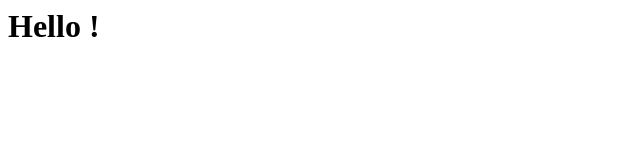
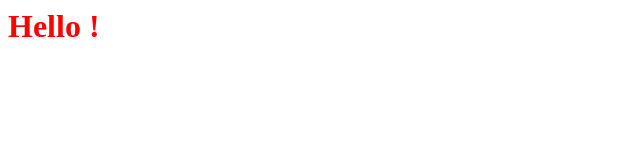
Before and after one commit to AbinashStar/AbinashStar.github.io, a plain HTML site: page index.html in a window 1280 px wide. Shown: the whole page, without its empty margins (0-640 px from the left). Drawn offline with Linux system fonts and the light colour scheme.

Commit message:
Update index.html

```diff
--- a/index.html
+++ b/index.html
@@ -1 +1 @@
-<h1> Hello !</h1>
+<h1 style="color:red"> Hello !</h1>
```
